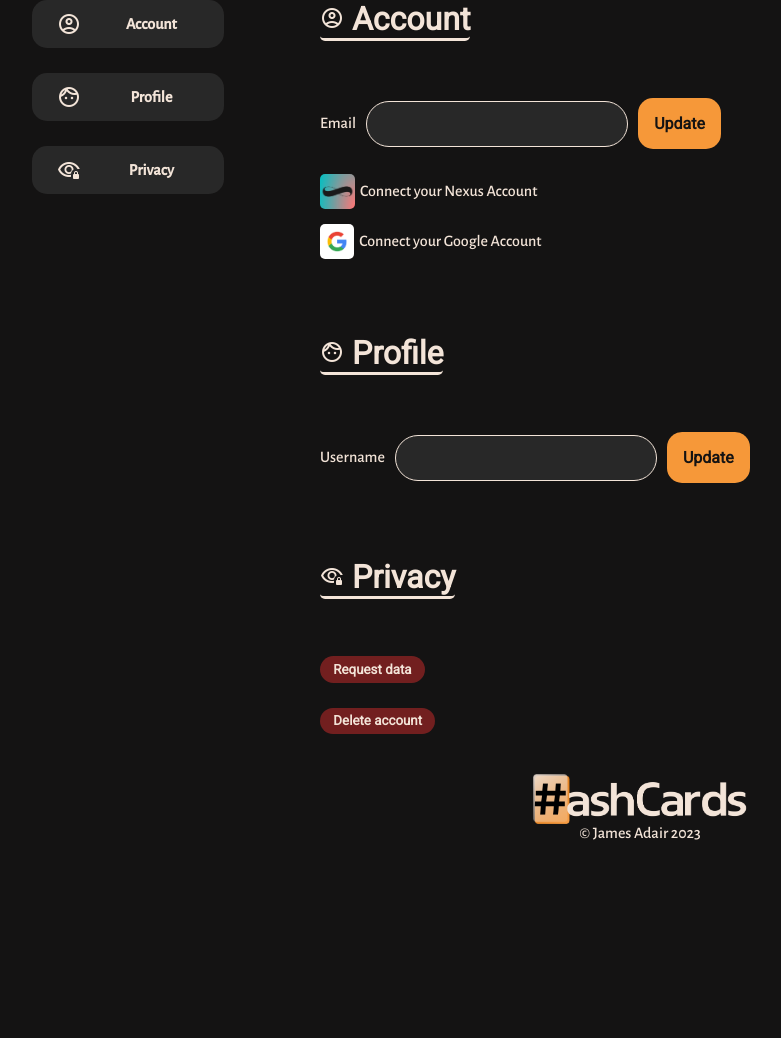
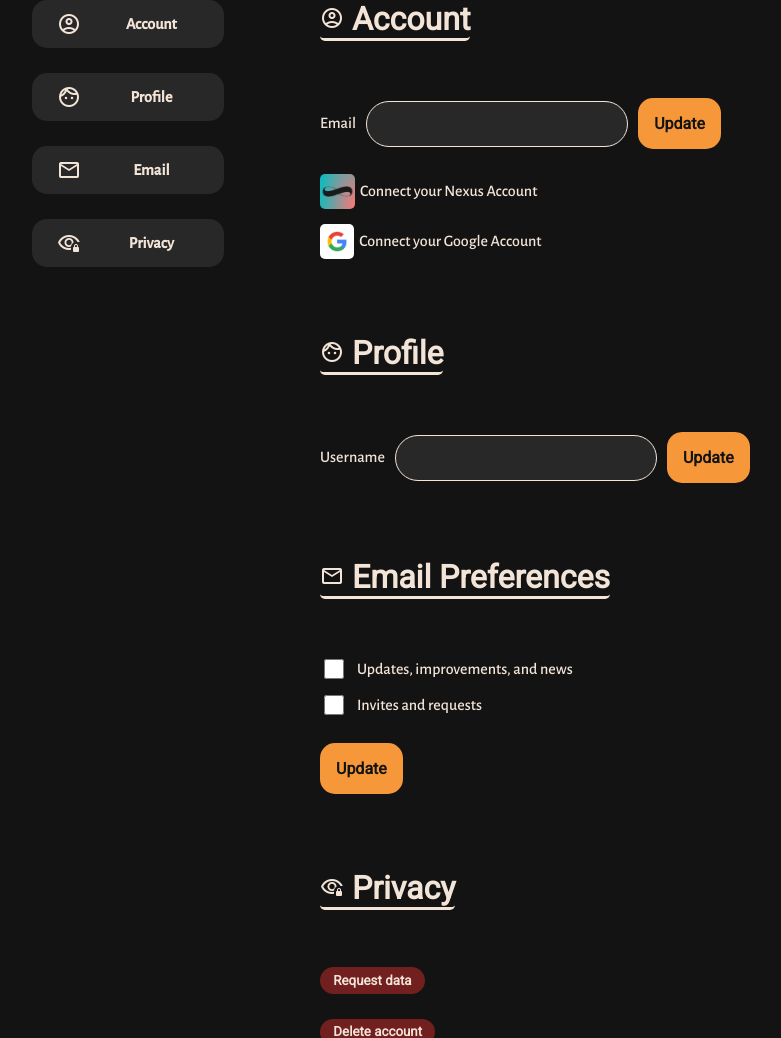
Before and after one commit to jvadair/HashCards, a Flask app: template templates/account_manager.html in a window 1280 px wide. Shown: the part 75-1113 px from the top of the page, without its empty margins (0-781 px from the left). Before the commit the page ends 915 px from the top, so only its background shows below. Run offline with Flask 3, Linux system fonts and the light colour scheme; the template is opened without the code that fills it, so the values that code supplies are empty; some libraries are stand-ins or nearby versions.

Commit message:
Add email preferences

```diff
--- a/static/css/account-manager.min.css
+++ b/static/css/account-manager.min.css
@@ -1 +1 @@
-#account-manager{display:flex;flex-direction:row;width:100%;height:100%}#nav-sidebar{display:flex;flex-direction:column;width:20%;align-items:center;grid-gap:25px}.chip{width:75%;height:3em}.chip .material-symbols-outlined{width:25%}.chip .chip-text{text-align:center;width:75%}#settings{width:80%;padding:0 5%;grid-gap:75px}#account-socials,#settings,section{display:flex;flex-direction:column}section{justify-content:center;align-items:flex-start;grid-gap:25px}section h1{font-size:200%;margin:0 0 1em;border-bottom:3px solid var(--text);border-radius:5px}section form{flex-direction:row}#account-socials{grid-gap:15px}#account-socials a{display:flex;flex-direction:row;grid-gap:5px;margin:0;align-items:center;text-decoration:none}#account-socials a img{height:35px;width:auto;border-radius:5px}@media screen and (max-width:850px){#nav-sidebar{display:none}#settings{width:100%}section{align-items:center;justify-content:center}section h1{align-self:flex-start}section form{flex-direction:column}}
+#account-manager{display:flex;flex-direction:row;width:100%;height:100%}#nav-sidebar,#settings{display:flex;flex-direction:column}#nav-sidebar{width:20%;align-items:center;grid-gap:25px}.chip{width:75%;height:3em}.chip .material-symbols-outlined{width:25%}.chip .chip-text{text-align:center;width:75%}#settings{width:80%;padding:0 5%;grid-gap:75px}section{display:flex;justify-content:center}section h1{font-size:200%;margin:0 0 1em;border-bottom:3px solid var(--text);border-radius:5px}section form{flex-direction:row}#account-socials,#email-preferences form .options{display:flex;flex-direction:column;grid-gap:15px}#account-socials a{display:flex;flex-direction:row;grid-gap:5px;margin:0;align-items:center;text-decoration:none}#account-socials a img{height:35px;width:auto;border-radius:5px}#email-preferences form,section{flex-direction:column;align-items:flex-start;grid-gap:25px}#email-preferences form .options{grid-gap:10px}#email-preferences form .option{display:flex;flex-direction:row;grid-gap:10px;align-items:center}#email-preferences form input[type=checkbox]{height:1em;width:1em;accent-color:var(--accent)}@media screen and (max-width:850px){#nav-sidebar{display:none}#settings{width:100%}section{align-items:center;justify-content:center}section h1{align-self:flex-start}section form{flex-direction:column}}
--- a/templates/account_manager.html
+++ b/templates/account_manager.html
@@ -12,6 +12,7 @@
         <div id="nav-sidebar">
             <a href="#account" class="chip"><span class="material-symbols-outlined">account_circle</span> <span class="chip-text">Account</span></a>
             <a href="#profile" class="chip"><span class="material-symbols-outlined">face</span> <span class="chip-text">Profile</span></a>
+                    <a href="#privacy" class="chip"><span class="material-symbols-outlined">email</span> <span class="chip-text">Email</span></a>
             <a href="#privacy" class="chip"><span class="material-symbols-outlined">visibility_lock</span> <span class="chip-text">Privacy</span></a>
         </div>
         <div id="settings">
@@ -37,6 +38,22 @@
                     <input type="submit" class="btn" value="Update">
                 </form>
             </section>
+            <section id="email-preferences">
+                 <h1><span class="material-symbols-outlined">email</span> Email Preferences</h1>
+                <form>
+                    <div class="options">
+                        <div class="option">
+                            <input id="email-preferences-updates" type="checkbox" name="updates" value="true">
+                            <label for="email-preferences-updates">Updates, improvements, and news</label>
+                        </div>
+                        <div class="option">
+                            <input id="email-preferences-requests" type="checkbox" name="requests" value="true">
+                            <label for="email-preferences-requests">Invites and requests</label>
+                        </div>
+                    </div>
+                    <input type="submit" class="btn" value="Update">
+                </form>
+            </section>
             <section id="privacy">
                 <h1><span class="material-symbols-outlined">visibility_lock</span> Privacy</h1>
                 <button class="btn danger">Request data</button>
```
Also changed, not shown: static/css/account-manager.css (+25 -0 lines).
